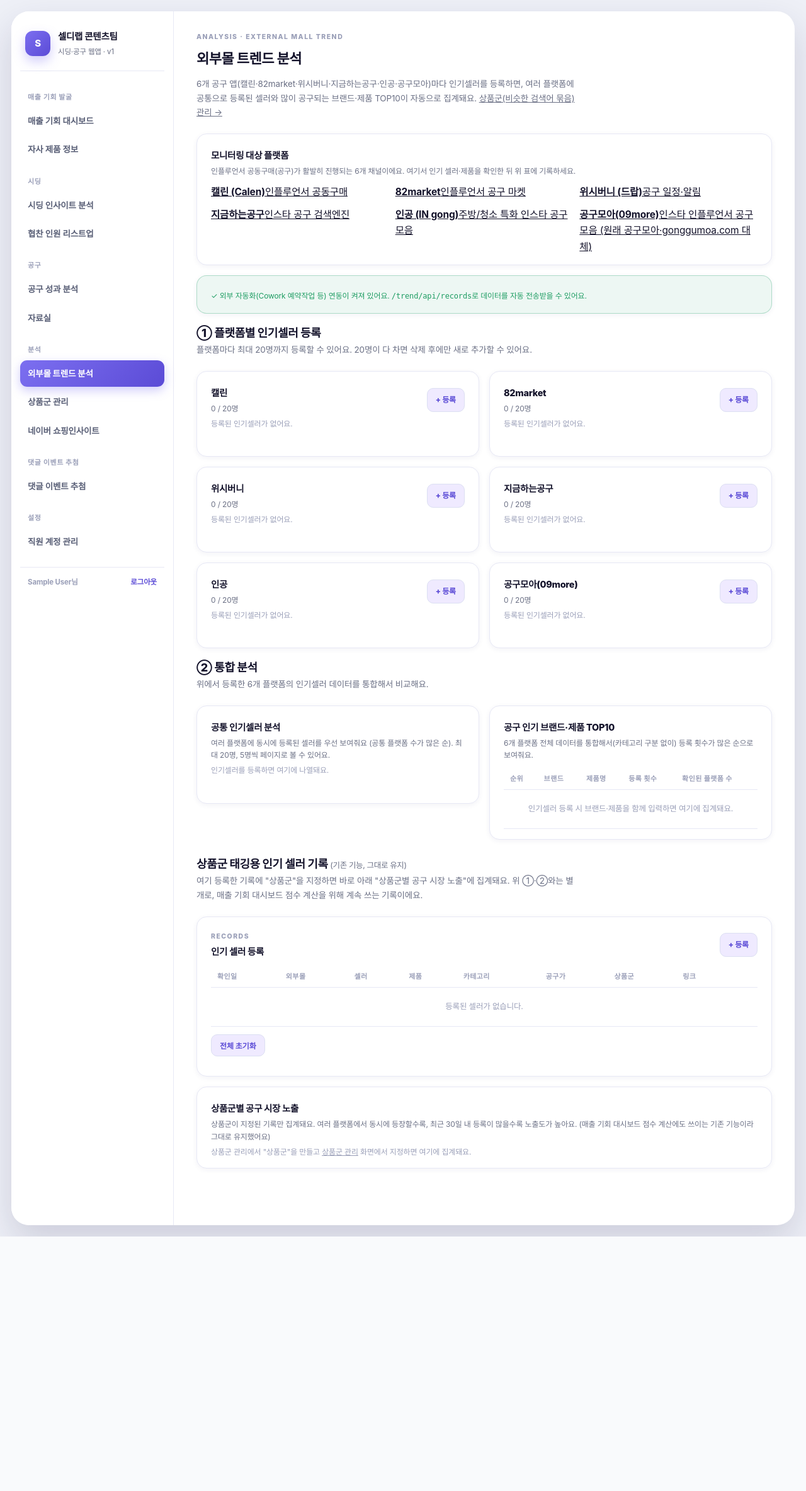
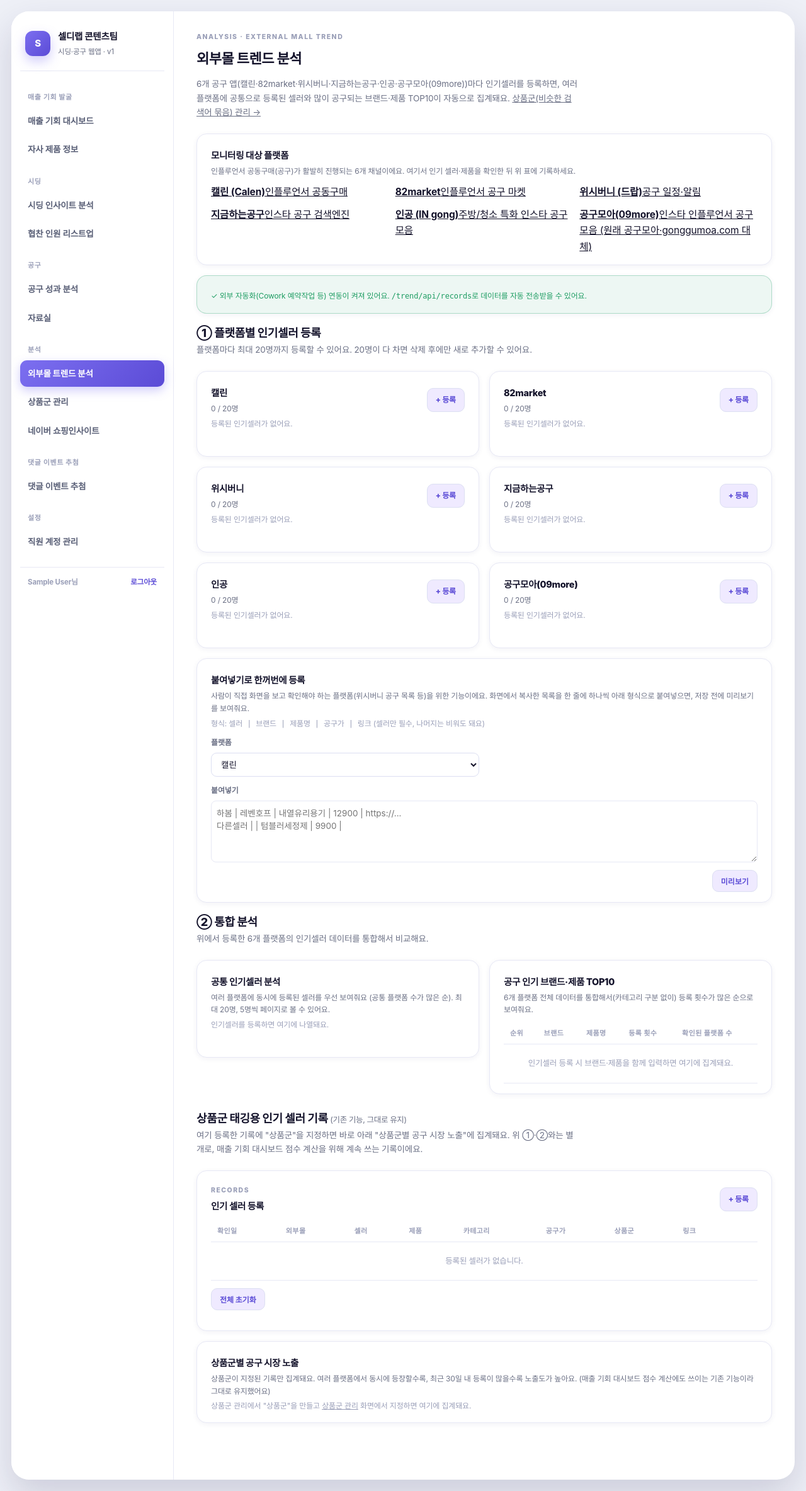
Before and after one commit to on960608/celdylab-webapp, a Flask app: page /trend/ in a window 1280 px wide. Shown: the whole page at 63% size. Before the commit the page ends 1963 px from the top, so only its background shows below. Run offline with Flask 3, Linux system fonts and the light colour scheme; the visitor is signed in with stand-in values (Sample User, id 1); data that the repository does not hold is empty; some web fonts are replaced.

Commit message:
작업지시서 03 1단계: trend.html 붙여넣기 UI 추가, 09more 표기, trend_paste_preview.html 신규

```diff
--- a/celdylab-webapp/templates/trend.html
+++ b/celdylab-webapp/templates/trend.html
@@ -4,7 +4,7 @@
 <div class="block-head">
   <div class="eyebrow">ANALYSIS · EXTERNAL MALL TREND</div>
   <h2>외부몰 트렌드 분석</h2>
-  <p>6개 공구 앱(캘린·82market·위시버니·지금하는공구·인공·공구모아)마다 인기셀러를 등록하면, 여러 플랫폼에 공통으로 등록된 셀러와 많이 공구되는 브랜드·제품 TOP10이 자동으로 집계돼요. <a href="{{ url_for('trend.groups_index') }}">상품군(비슷한 검색어 묶음) 관리 →</a></p>
+  <p>6개 공구 앱(캘린·82market·위시버니·지금하는공구·인공·공구모아(09more))마다 인기셀러를 등록하면, 여러 플랫폼에 공통으로 등록된 셀러와 많이 공구되는 브랜드·제품 TOP10이 자동으로 집계돼요. <a href="{{ url_for('trend.groups_index') }}">상품군(비슷한 검색어 묶음) 관리 →</a></p>
 </div>
 
 <div class="chart-card" style="margin-bottom:16px">
@@ -69,6 +69,22 @@
     <div class="tab-toggle" id="ps-pager-{{ loop.index }}" style="margin-top:10px;margin-bottom:0"></div>
   </div>
   {% endfor %}
+</div>
+
+<div class="chart-card" style="margin-bottom:16px">
+  <div class="chart-card-head"><div><h3>붙여넣기로 한꺼번에 등록</h3><div class="unit">사람이 직접 화면을 보고 확인해야 하는 플랫폼(위시버니 공구 목록 등)을 위한 기능이에요. 화면에서 복사한 목록을 한 줄에 하나씩 아래 형식으로 붙여넣으면, 저장 전에 미리보기를 보여줘요.</div></div></div>
+  <p class="note" style="margin:0 0 10px">형식: <code>셀러 | 브랜드 | 제품명 | 공구가 | 링크</code> (셀러만 필수, 나머지는 비워도 돼요)</p>
+  <form method="post" action="{{ url_for('trend.platform_sellers_paste_preview') }}" class="ins-form-grid">
+    <label>플랫폼
+      <select name="platform" required>
+        {% for p in platforms %}<option value="{{ p }}">{{ p }}</option>{% endfor %}
+      </select>
+    </label>
+    <label class="ins-wide">붙여넣기
+      <textarea name="raw_text" rows="5" placeholder="하봄 | 레벤호프 | 내열유리용기 | 12900 | https://...&#10;다른셀러 | | 텀블러세정제 | 9900 | " required style="width:100%;font-family:inherit;padding:8px;border-radius:8px;border:1px solid var(--line)"></textarea>
+    </label>
+    <div class="ins-wide" style="display:flex;justify-content:flex-end"><button class="refresh-btn" type="submit">미리보기</button></div>
+  </form>
 </div>
 
 <div class="block-head">
```
Also changed, not shown: celdylab-webapp/templates/trend_paste_preview.html (added, +37 -0 lines).
